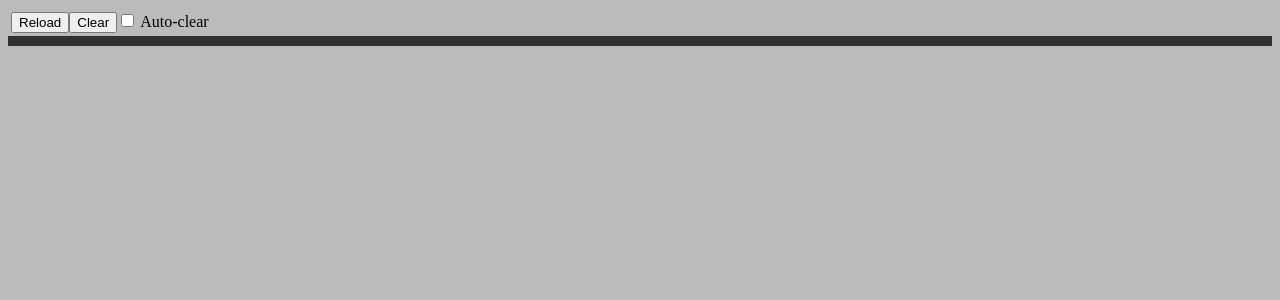
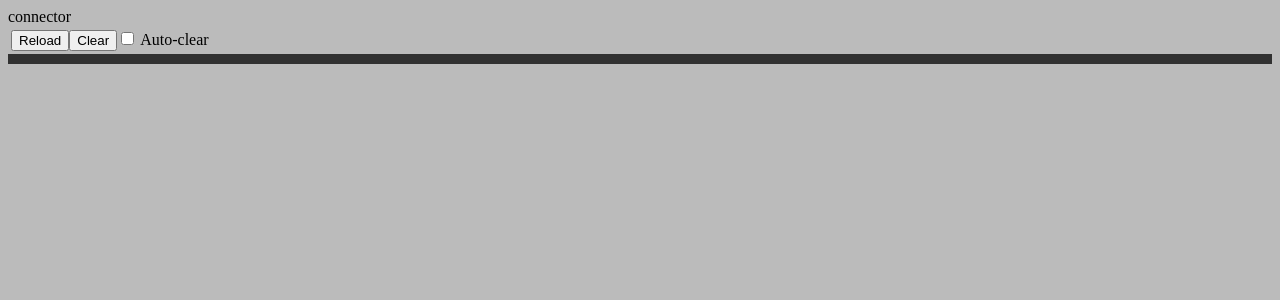
Before and after one commit to dardsminds/logwatcher, a React app in the folder src/client/: page / in a window 1280 px wide. Shown: the top 300 px of the page. Built offline with nearby package versions, Linux system fonts and the light colour scheme.

Commit message:
simplifying app by putting codes on several module file

```diff
--- /dev/null
+++ b/src/client/src/App.js
@@ -0,0 +1,24 @@
+import React from 'react';
+import './style.css';
+import Connector from './Connector';
+
+function App() {
+
+  return (
+	<>
+		<Connector />
+		<div class="toolbar">
+		<div class="controls">
+		<button onClick="reload_data()">Reload</button>
+		<button onClick="clear_data()">Clear</button>
+		<input type="checkbox" id="clear_for_new_data" /> Auto-clear
+		</div>
+		<div id="ws_server_status" class="status_display"></div>
+		</div>
+		<div id="server_messages" class="language-java code"></div>
+	</>
+  );
+
+}
+
+export default App;
--- /dev/null
+++ b/src/client/src/Connector.js
@@ -0,0 +1,13 @@
+import React from 'react';
+
+export default function Connector() {
+  return (
+	<div>
+		connector
+	</div>
+  );
+}
+
+function WsConnect() {
+
+}
--- a/src/client/src/index.js
+++ b/src/client/src/index.js
@@ -1,18 +1,5 @@
 import React from 'react';
 import ReactDOM from 'react-dom';
-import './style.css';
+import App from './App';
 
-ReactDOM.render(
-	<>
-		<div class="toolbar">
-		<div class="controls">
-		<button onClick="reload_data()">Reload</button>
-		<button onClick="clear_data()">Clear</button>
-		<input type="checkbox" id="clear_for_new_data" /> Auto-clear
-		</div>
-		<div id="ws_server_status" class="status_display"></div>
-		</div>
-		<div id="server_messages" class="language-java code"></div>
-	</>,
-  document.getElementById('root')
-);
+ReactDOM.render(<App />, document.getElementById('root'));
```
